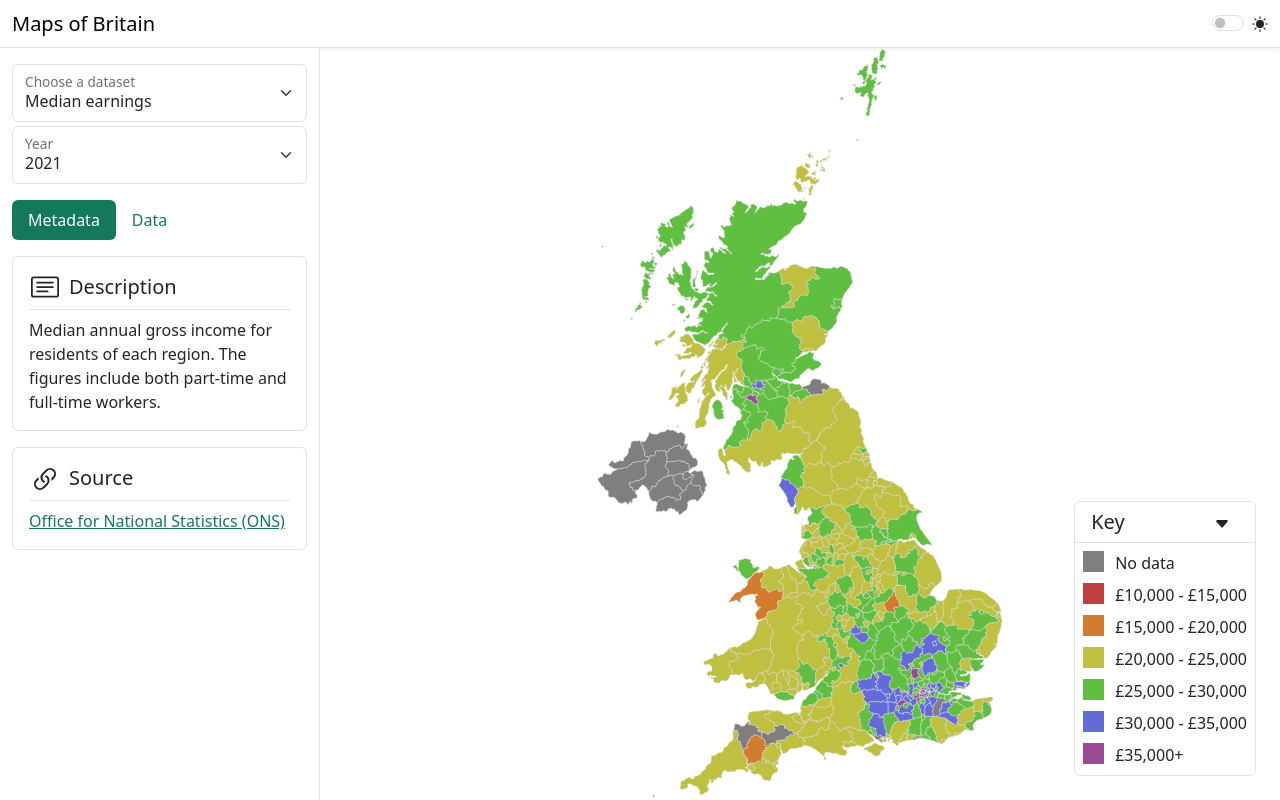
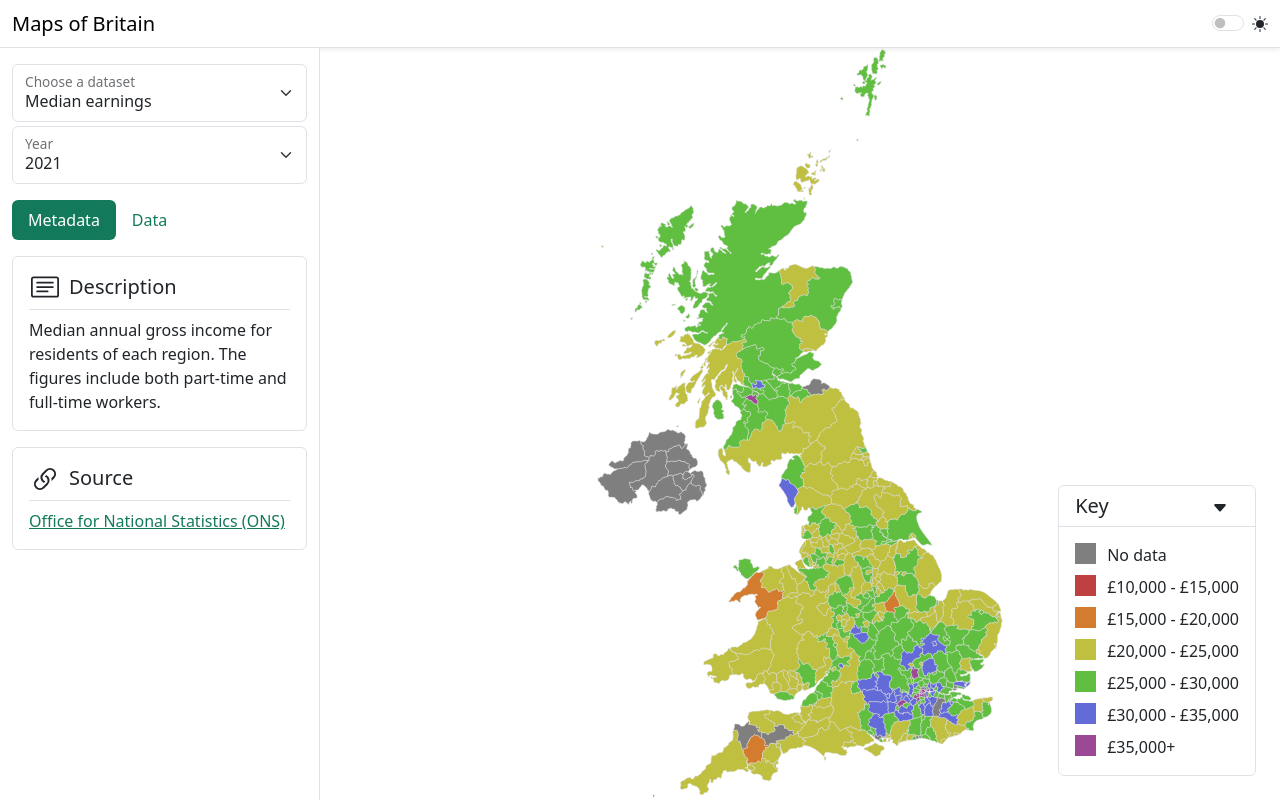
Before and after one commit to ilkutkutlar/uk-regional-data-visualiser, a Vue app: page / in a window 1280 px wide. Built offline with nearby package versions, Linux system fonts and the light colour scheme.

Commit message:
improve the UI

```diff
--- a/src/components/BaseInfoPanel.vue
+++ b/src/components/BaseInfoPanel.vue
@@ -16,11 +16,13 @@ export default {
     id="info-panel"
     class="card z-index-10 position-fixed break-word bg-opacity-75 top-0-lg end-0-lg bottom-0-md-down start-0-md-down w-50-md-down mt-5em me-4 w-20em border"
   >
-    <div class="card-body ps-2 pt-2 pb-2">
+    <div class="card-body">
+      <div id="info-panel-title" class="card-title pb-2">
         <div class="row">
-        <div id="info-panel-title" class="card-title col-10 pe-0 mb-3 fw-bold">
+          <span class="col-10 fw-bold">
             <slot name="title"></slot>
-        </div>
+          </span>
+
           <button
             id="info-panel-close-button"
             type="button"
@@ -30,6 +32,8 @@ export default {
             @click="$emit('closeButtonClicked')"
           ></button>
         </div>
+      </div>
+
       <p id="info-panel-body" class="card-text">
         <slot name="body"></slot>
       </p>
--- a/src/components/KeyWindow.vue
+++ b/src/components/KeyWindow.vue
@@ -51,7 +51,7 @@ export default {
         </div>
       </div>
     </TogglerButton>
-    <div id="key" class="break-word border-top pt-2 show card-body p-2">
+    <div id="key" class="break-word border-top card-body show">
       <div class="card-text vstack gap-2">
         <div v-for="keyItem in this.key" :key="keyItem[0]" class="d-flex">
           <div
```
Lines whose indentation alone changed are shown as unchanged.
